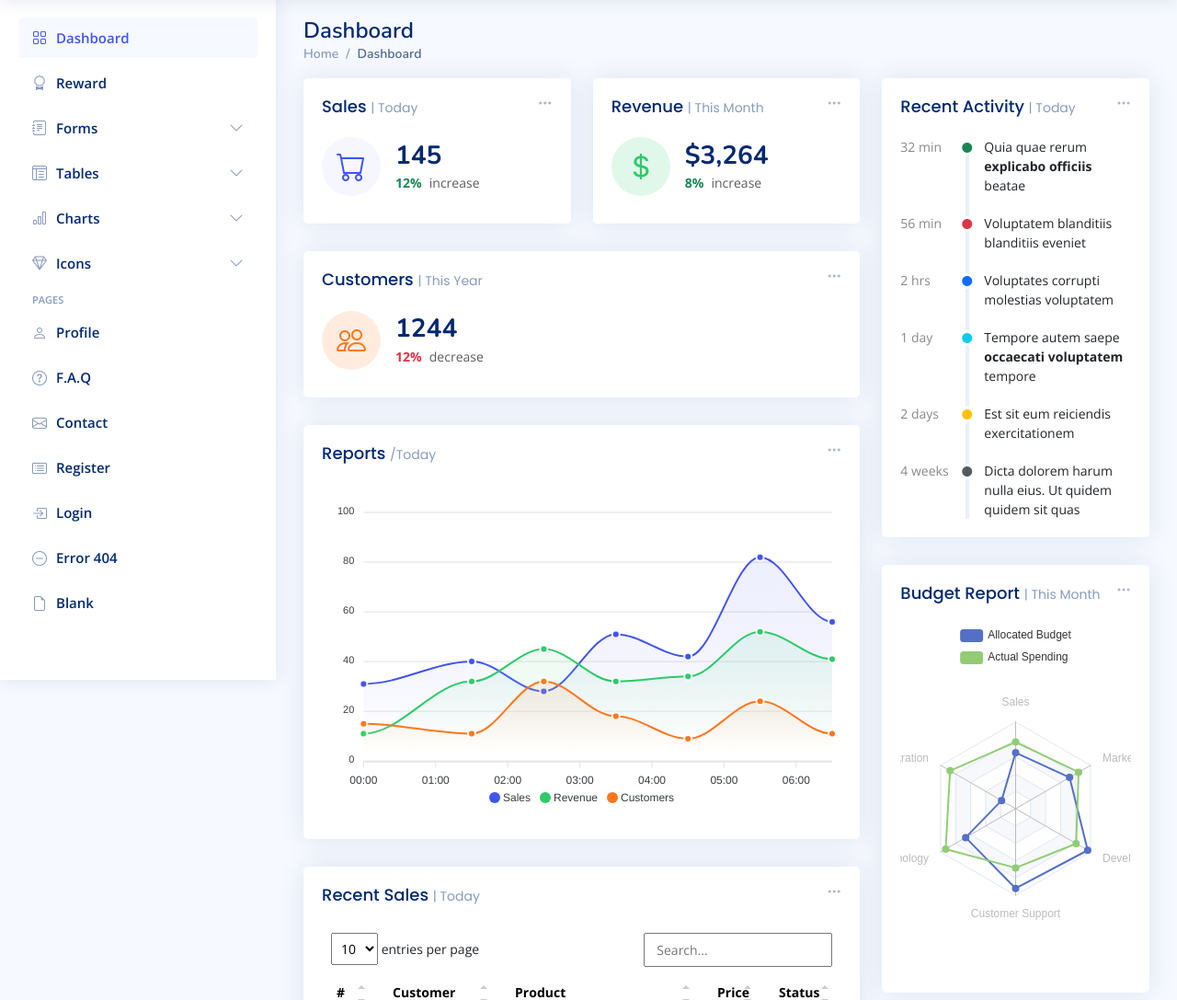
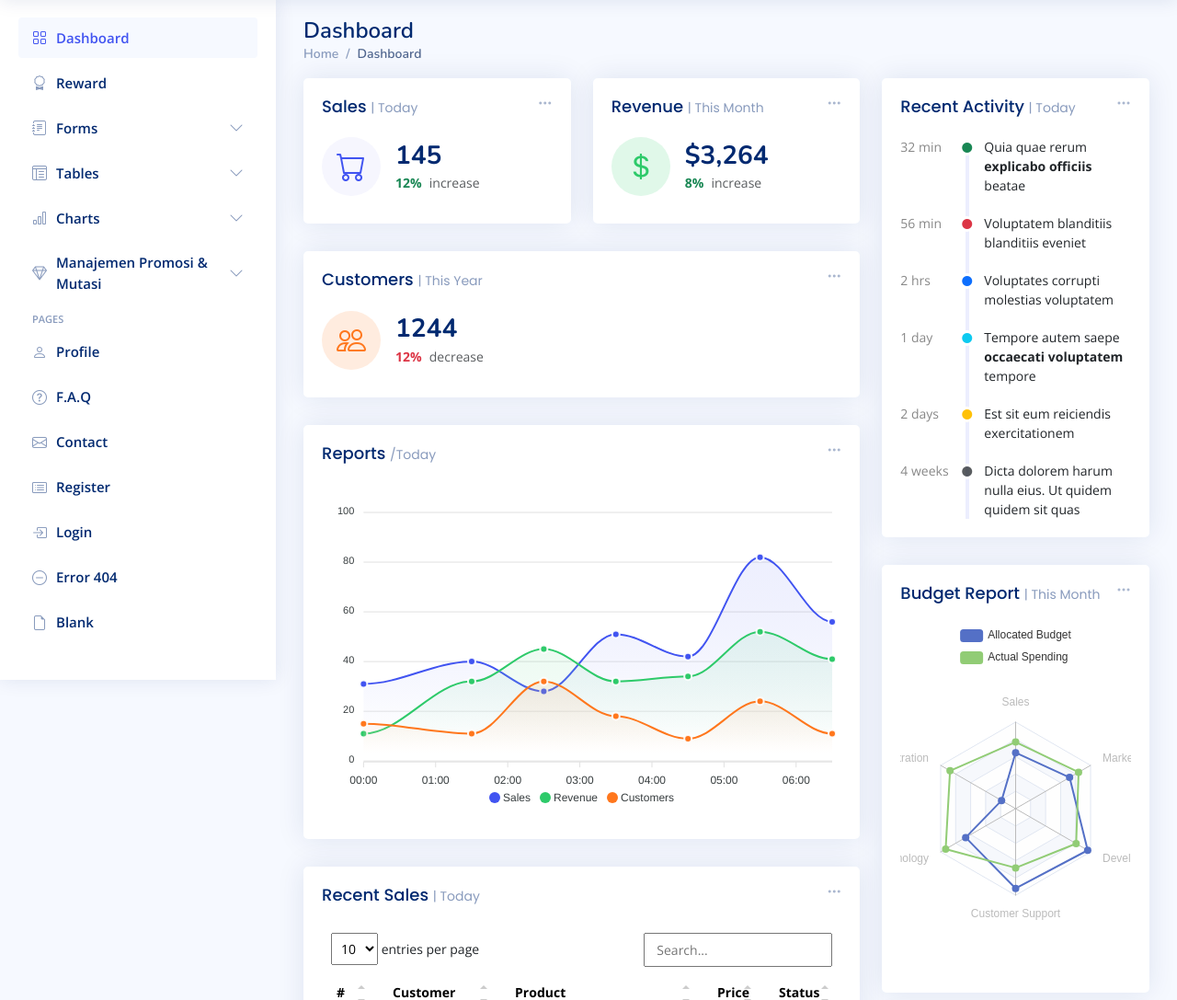
Before and after one commit to panggah10/hris, a PHP site: page /index.php in a window 1280 px wide. Shown: the part 61-1148 px from the top of the page at 92% size. Run offline with PHP 8.4, Linux system fonts and the light colour scheme; some libraries are stand-ins or nearby versions.

Commit message:
Update sidebar.php
ada edit di sidebar cuman ganti nama

```diff
--- a/template/sidebar.php
+++ b/template/sidebar.php
@@ -88,7 +88,7 @@
 
         <li class="nav-item">
             <a class="nav-link collapsed" data-bs-target="#icons-nav" data-bs-toggle="collapse" href="#">
-                <i class="bi bi-gem"></i><span>Icons</span><i class="bi bi-chevron-down ms-auto"></i>
+                <i class="bi bi-gem"></i><span>Manajemen Promosi & Mutasi</span><i class="bi bi-chevron-down ms-auto"></i>
             </a>
             <ul id="icons-nav" class="nav-content collapse " data-bs-parent="#sidebar-nav">
                 <li>
```
